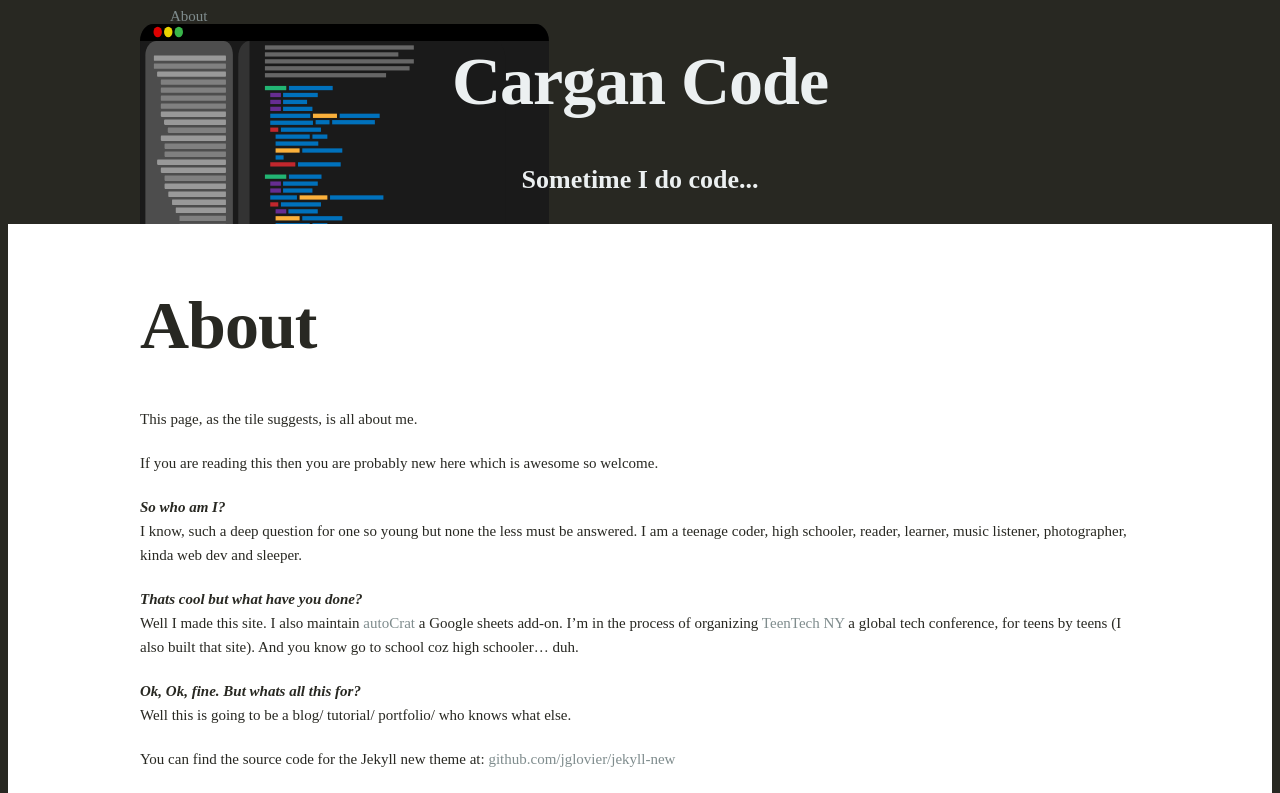
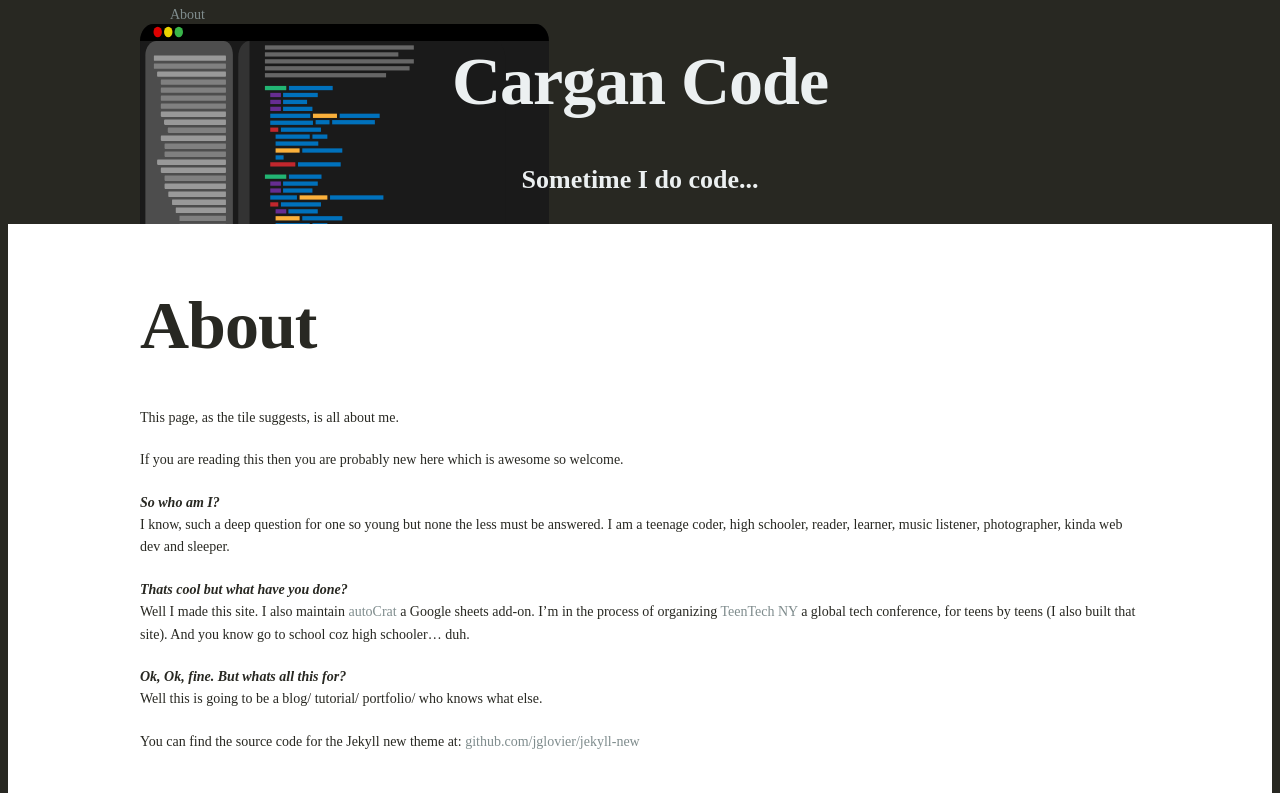
Before and after one commit to CarganCode/CarganCode.github.io, a Jekyll site: the page built from about.md, in a window 1280 px wide. Shown: the top 793 px of the page. Built offline with Jekyll 4.4.1, drawn with Linux system fonts in a browser that asks for light colours; grey boxes are pictures that could not be loaded.

Commit message:
Revert "bump font size"
This reverts commit 5b5d7e70769ea1693b2bd9e9d009dd66f1c27182.

```diff
--- a/css/2-base/_base.sass
+++ b/css/2-base/_base.sass
@@ -100,7 +100,7 @@ body
 
 body
   background: $bg-color
-  font-size: 15px
+  font-size: 14px
   line-height: 1.6
   font-family: 'Open Sans' sans-serif
   color: $text-color
```
